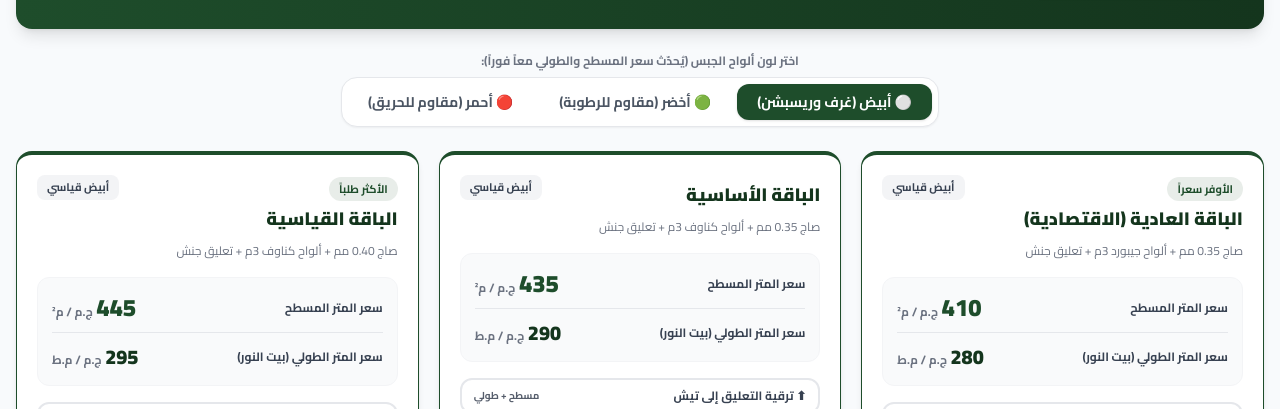
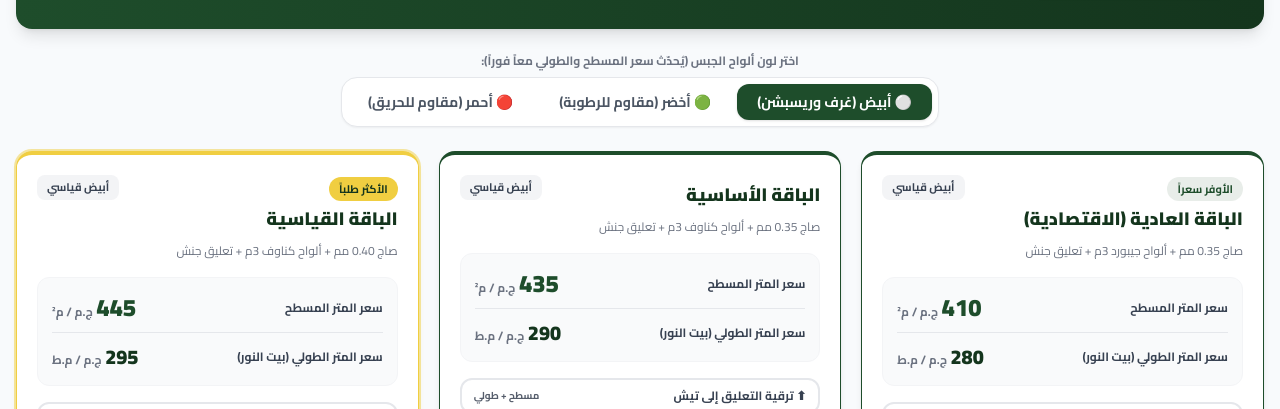
Before and after one commit to darkomegy-lab/darkom-app, a website: page www/index.html in a window 1280 px wide. Shown: the part 315-724 px from the top of the page. Drawn offline with nearby package versions, Linux system fonts and the light colour scheme.

Commit message:
Give الباقة القياسية the popular halo: gold ring, glow, gold badge

```diff
--- a/www/index.html
+++ b/www/index.html
@@ -402,7 +402,7 @@
                 angleId: 30, omegaId: 31, cId: 32, includes_tish: false, auto_beads: false
             },
             {
-                id: 'standard', name: 'الباقة القياسية', badge: 'الأكثر طلباً',
+                id: 'standard', name: 'الباقة القياسية', badge: 'الأكثر طلباً', popular: true,
                 spec: 'صاج 0.40 مم + ألواح كناوف 3م + تعليق جنش',
                 boardIds: { white: 1, green: 2, red: 3 },
                 angleId: 33, omegaId: 34, cId: 35, includes_tish: false, auto_beads: false
@@ -918,11 +918,11 @@
                     const waText = `مرحباً داركم، أستفسر عن ${pkg.name} (ألواح: ${colorInfo.label})${activeNames.length ? ' + إضافات: ' + activeNames.join('، ') : ''} — مسطح ${res.flatPrice} ج/م² | طولي ${res.covePrice} ج/م.ط`;
 
                     return `
-                        <div class="glass-panel rounded-2xl p-5 shadow-md hover:shadow-xl transition flex flex-col justify-between border-t-4 ${pkg.id==='pro'?'border-gold':(pkg.id==='premium'?'border-green-600':'border-primary')}">
+                        <div class="glass-panel rounded-2xl p-5 shadow-md hover:shadow-xl transition flex flex-col justify-between border-t-4 ${pkg.popular ? 'border-gold ring-2 ring-gold/50 shadow-lg shadow-gold/20' : (pkg.id==='pro'?'border-gold':(pkg.id==='premium'?'border-green-600':'border-primary'))}">
                             <div>
                                 <div class="flex justify-between items-start gap-2 mb-2">
                                     <div>
-                                        ${pkg.badge ? `<span class="text-[11px] font-bold text-primary bg-primary/10 px-2.5 py-0.5 rounded-full">${pkg.badge}</span>` : ''}
+                                        ${pkg.badge ? `<span class="text-[11px] font-bold ${pkg.popular ? 'bg-gold text-primaryDark' : 'text-primary bg-primary/10'} px-2.5 py-0.5 rounded-full">${pkg.badge}</span>` : ''}
                                         <h3 class="text-lg font-black text-primaryDark mt-1.5">${pkg.name}</h3>
                                     </div>
                                     <span class="${colorInfo.cls} text-[11px] font-bold px-2.5 py-1 rounded-lg whitespace-nowrap">${colorInfo.label}</span>
--- a/www/sw.js
+++ b/www/sw.js
@@ -1,4 +1,4 @@
-const CACHE_NAME = 'darkom-gypsum-pro-v13';
+const CACHE_NAME = 'darkom-gypsum-pro-v14';
 const ASSETS = ['./', './index.html', './manifest.json', './icons/icon-192.png', './icons/icon-512.png'];
 self.addEventListener('install', (e) => { e.waitUntil(caches.open(CACHE_NAME).then((c) => c.addAll(ASSETS))); self.skipWaiting(); });
 self.addEventListener('activate', (e) => { e.waitUntil(caches.keys().then((ks) => Promise.all(ks.filter((k) => k !== CACHE_NAME).map((k) => caches.delete(k))))); self.clients.claim(); });
```
